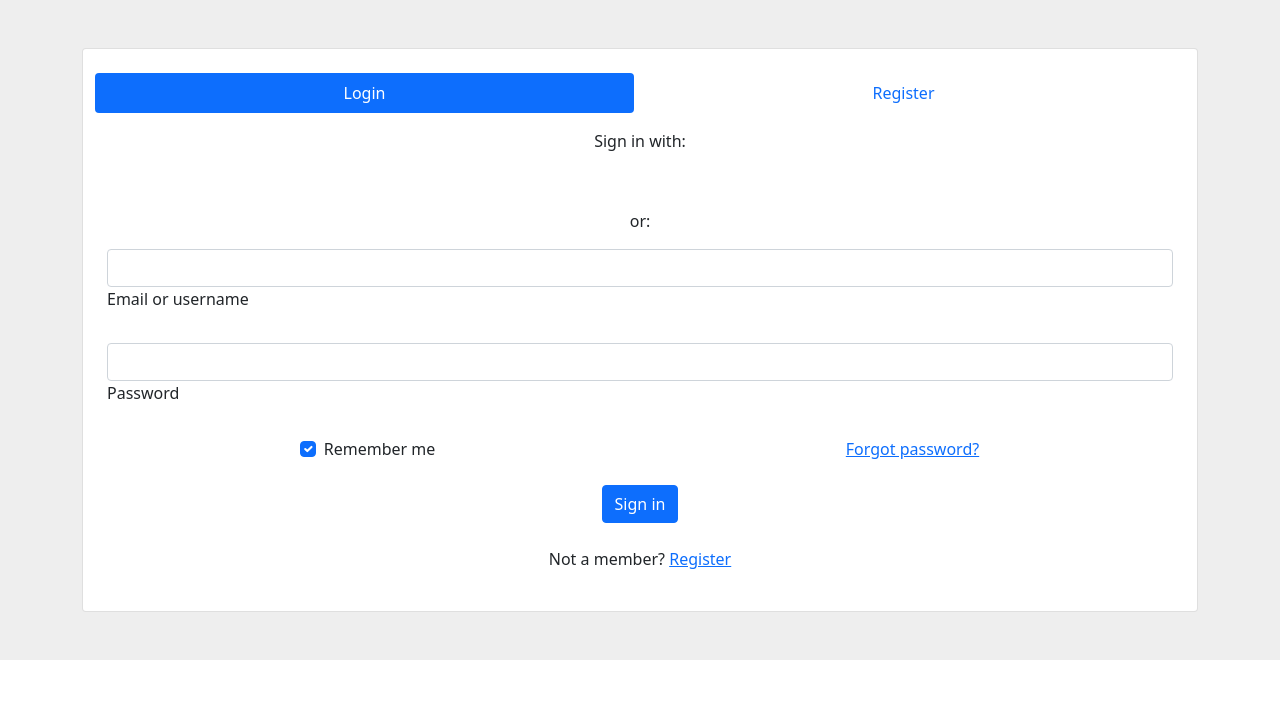
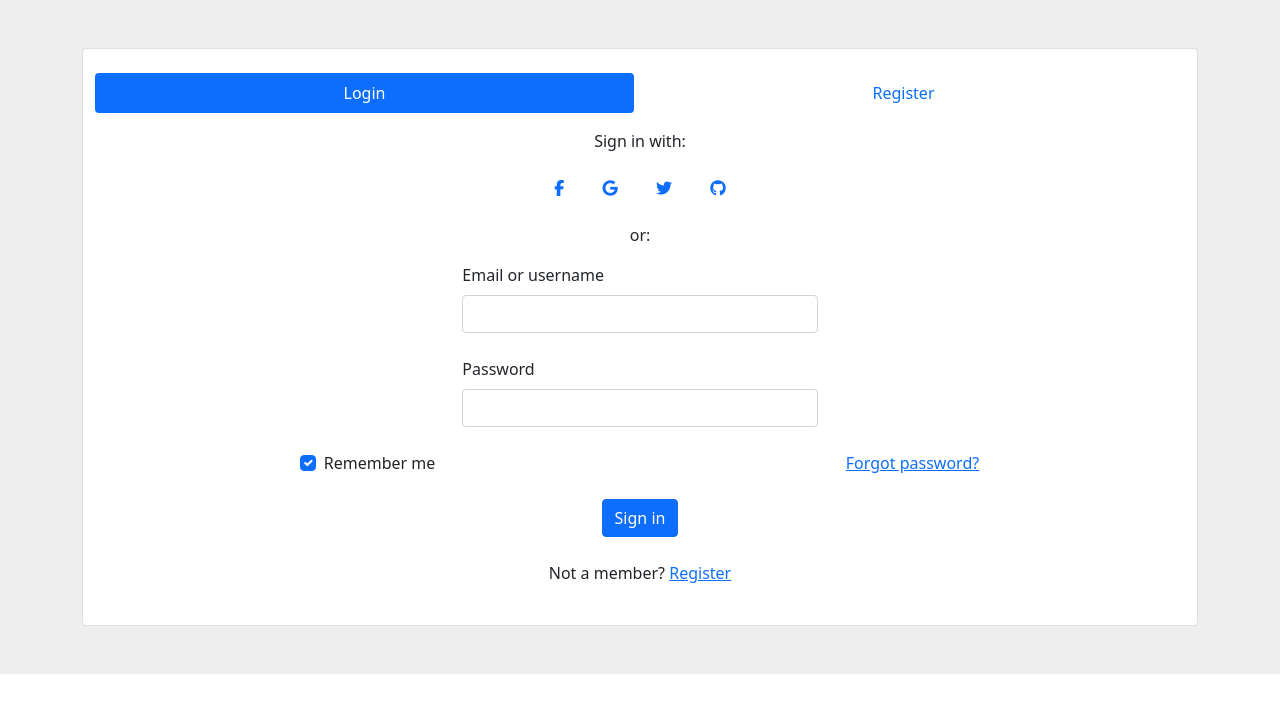
Before and after one commit to alhcomer/game_ecommerce_site, a Django app: page /login/ in a window 1280 px wide. Shown: the part 76-800 px from the top of the page. Run offline with Django 4.2, Linux system fonts and the light colour scheme; data that the repository does not hold is empty; some libraries are stand-ins or nearby versions.

Commit message:
finished log in page without js implementation

```diff
--- a/templates/gaming_shop/base.html
+++ b/templates/gaming_shop/base.html
@@ -11,6 +11,7 @@
         <link href="https://cdn.jsdelivr.net/npm/bootstrap@5.1.3/dist/css/bootstrap.min.css" rel="stylesheet" integrity="sha384-1BmE4kWBq78iYhFldvKuhfTAU6auU8tT94WrHftjDbrCEXSU1oBoqyl2QvZ6jIW3" crossorigin="anonymous"/>
         <script src="https://code.jquery.com/jquery-3.6.1.min.js" integrity="sha256-o88AwQnZB+VDvE9tvIXrMQaPlFFSUTR+nldQm1LuPXQ=" crossorigin="anonymous"></script>
         <script src="https://cdn.jsdelivr.net/npm/bootstrap@5.1.3/dist/js/bootstrap.bundle.min.js" integrity="sha384-ka7Sk0Gln4gmtz2MlQnikT1wXgYsOg+OMhuP+IlRH9sENBO0LRn5q+8nbTov4+1p" crossorigin="anonymous"></script>
+        <script src="https://kit.fontawesome.com/8866b100a0.js" crossorigin="anonymous"></script>
     </head>
     <body>
 
--- a/templates/gaming_shop/login.html
+++ b/templates/gaming_shop/login.html
@@ -52,15 +52,19 @@
         <p class="text-center">or:</p>
 
         <!-- Email input -->
-        <div class="form-outline mb-4">
-          <input type="email" id="loginName" class="form-control" />
-          <label class="form-label" for="loginName">Email or username</label>
+        <div class="col-md-4 offset-md-4">
+          <div class="form-outline mb-4">
+            <label class="form-label" for="loginName">Email or username</label>
+            <input type="email" id="loginName" class="form-control" />
+          </div>
         </div>
 
         <!-- Password input -->
-        <div class="form-outline mb-4">
-          <input type="password" id="loginPassword" class="form-control" />
-          <label class="form-label" for="loginPassword">Password</label>
+        <div class="col-md-4 offset-md-4">
+          <div class="form-outline mb-4">
+            <label class="form-label" for="loginPassword">Password</label>
+            <input type="password" id="loginPassword" class="form-control" />
+          </div>
         </div>
 
         <!-- 2 column grid layout -->
@@ -79,12 +83,13 @@
           </div>
         </div>
 
+        <!-- Submit button -->
         <div class="row-mb-4">
           <div class="col-md-12 d-flex justify-content-center">
             <button type="submit" class="btn btn-primary mb-4">Sign in</button>
           </div>
         </div>
-        <!-- Submit button -->
+
 
         <!-- Register buttons -->
         <div class="text-center">
```
